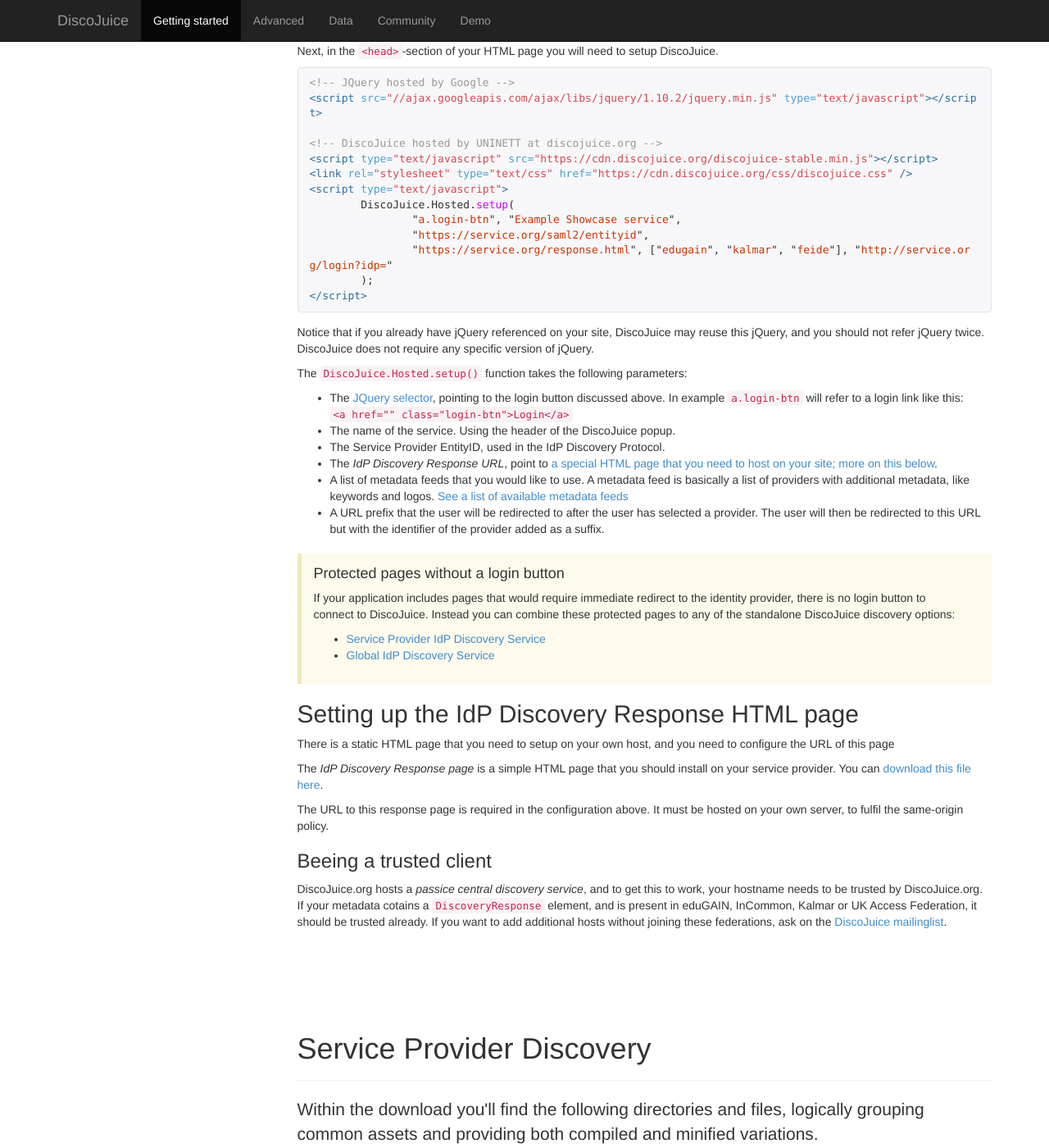
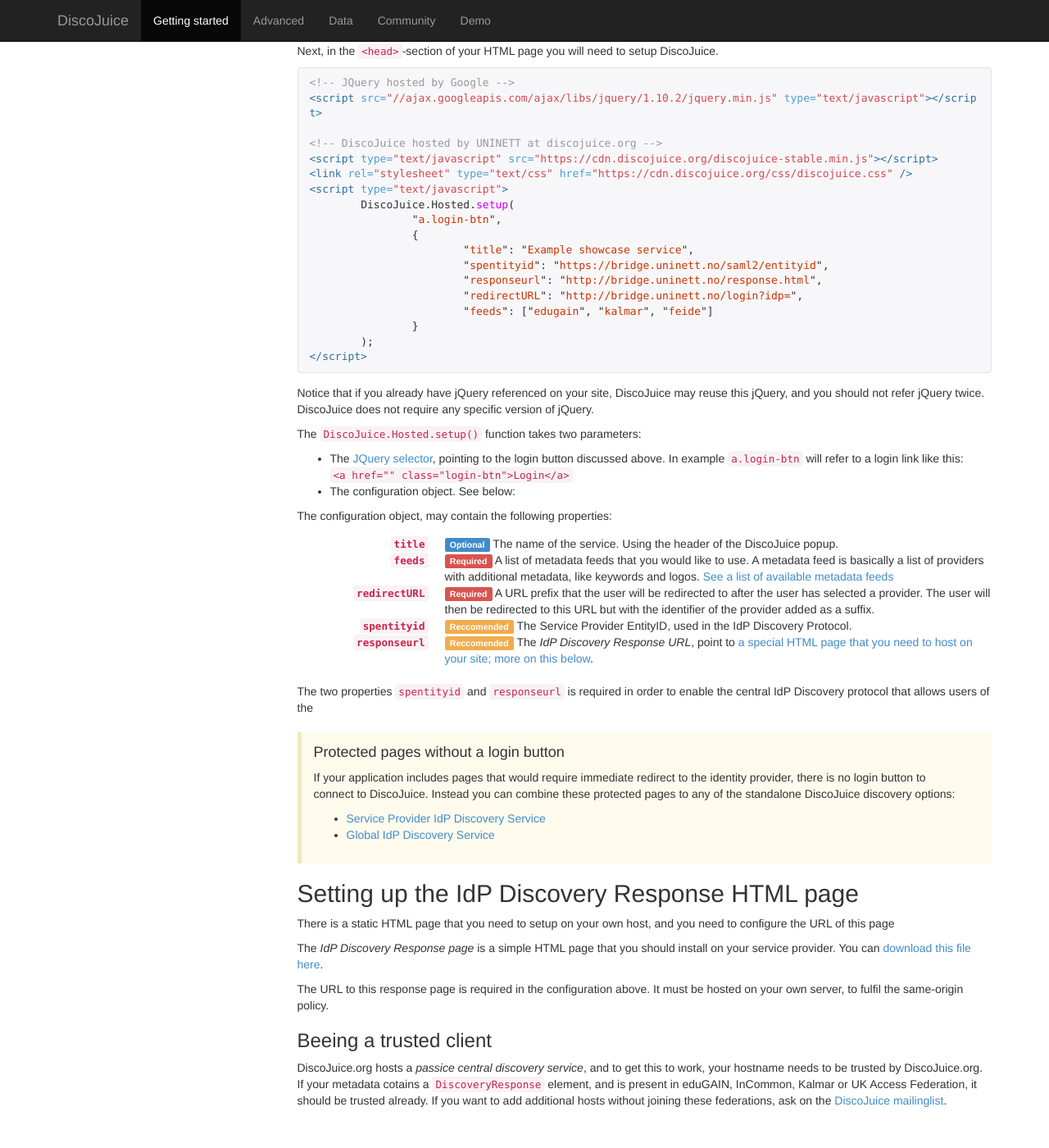
Before and after one commit to andreassolberg/DiscoJuice, a Jekyll site: the page built from getting-started.html, in a window 1280 px wide and 1400 px high, scrolled down 2300 px. Shown: the whole window at 82% size. Built offline with Jekyll 4.4.1, drawn with Linux system fonts in a browser that asks for light colours; nearby versions of some CDN libraries; Markdown is read by kramdown in place of the engine named in the settings; comment, search, counter and statistics services are not loaded.

Commit message:
Updated documentation to reflect options object to Hosted DiscoJuice

```diff
--- a/advanced.html
+++ b/advanced.html
@@ -244,6 +244,8 @@ $(document).ready(function() {
 	</dd>
 	</dl>
 
+
+
 	<h2>Metadata</h2>
 
 	<dl class="dl-horizontal">
--- a/getting-started.html
+++ b/getting-started.html
@@ -102,9 +102,14 @@ base_url: "../"
 <link rel="stylesheet" type="text/css" href="https://cdn.discojuice.org/css/discojuice.css" />
 <script type="text/javascript">
 	DiscoJuice.Hosted.setup(
-		"a.login-btn", "Example Showcase service",
-		"https://service.org/saml2/entityid",
-		"https://service.org/response.html", ["edugain", "kalmar", "feide"], "http://service.org/login?idp="
+		"a.login-btn",
+		{
+			"title": "Example showcase service",
+			"spentityid": "https://bridge.uninett.no/saml2/entityid",
+			"responseurl": "http://bridge.uninett.no/response.html",
+			"redirectURL": "http://bridge.uninett.no/login?idp=",
+			"feeds": ["edugain", "kalmar", "feide"]
+		}
 	);
 </script>
 {% endhighlight %}
@@ -112,16 +117,44 @@ base_url: "../"
 		<p>Notice that if you already have jQuery referenced on your site, DiscoJuice may reuse this jQuery, and you should not refer jQuery twice. DiscoJuice does not require any specific version of jQuery.</p>
 
 
-		<p>The <code>DiscoJuice.Hosted.setup()</code> function takes the following parameters:</p>
+		<p>The <code>DiscoJuice.Hosted.setup()</code> function takes two parameters:</p>
 
 		<ul>
 			<li>The <a href="http://api.jquery.com/category/selectors/">JQuery selector</a>, pointing to the login button discussed above. In example <code>a.login-btn</code> will refer to a login link like this: <code>&lt;a href="" class="login-btn"&gt;Login&lt;/a&gt;</code></li>
-			<li>The name of the service. Using the header of the DiscoJuice popup.</li>
-			<li>The Service Provider EntityID, used in the IdP Discovery Protocol.</li>
-			<li>The <em>IdP Discovery Response URL</em>, point to <a href="#settingup-responsepage">a special HTML page that you need to host on your site; more on this below</a>.</li>
-			<li>A list of metadata feeds that you would like to use. A metadata feed is basically a list of providers with additional metadata, like keywords and logos. <a href="http://cdn.discojuice.org/feeds/">See a list of available metadata feeds</a></li>
-			<li>A URL prefix that the user will be redirected to after the user has selected a provider. The user will then be redirected to this URL but with the identifier of the provider added as a suffix.</li>
+			<li>The configuration object. See below:</li>
 		</ul>
+
+
+		<p>The configuration object, may contain the following properties:</p>
+
+
+		<dl class="dl-horizontal">
+
+			<dt><code>title</code> </dt>
+			<dd><span class="label label-primary">Optional</span> The name of the service. Using the header of the DiscoJuice popup.</dd>
+
+			<dt><code>feeds</code></dt>
+			<dd><span class="label label-danger">Required</span> A list of metadata feeds that you would like to use. A metadata feed is basically a list of providers with additional metadata, like keywords and logos. <a target="_blank" href="http://cdn.discojuice.org/feeds/">See a list of available metadata feeds</a></dd>
+
+
+			<dt><code>redirectURL</code></dt>
+			<dd><span class="label label-danger">Required</span> A URL prefix that the user will be redirected to after the user has selected a provider. The user will then be redirected to this URL but with the identifier of the provider added as a suffix.</dd>
+
+
+			<dt><code>spentityid</code></dt>
+			<dd><span class="label label-warning">Reccomended</span>
+				The Service Provider EntityID, used in the IdP Discovery Protocol.</dd>
+
+
+			<dt><code>responseurl</code></dt>
+			<dd><span class="label label-warning">Reccomended</span> The <em>IdP Discovery Response URL</em>, point to <a href="#settingup-responsepage">a special HTML page that you need to host on your site; more on this below</a>.</dd>
+
+		</dl>
+
+		<p>The two properties <code>spentityid</code> and <code>responseurl</code> is required in order to enable the central IdP Discovery protocol that allows users of the </p>
+
+
+
 
 
 		<div class="bs-callout bs-callout-warning" id="callout-less-compilation">
```
